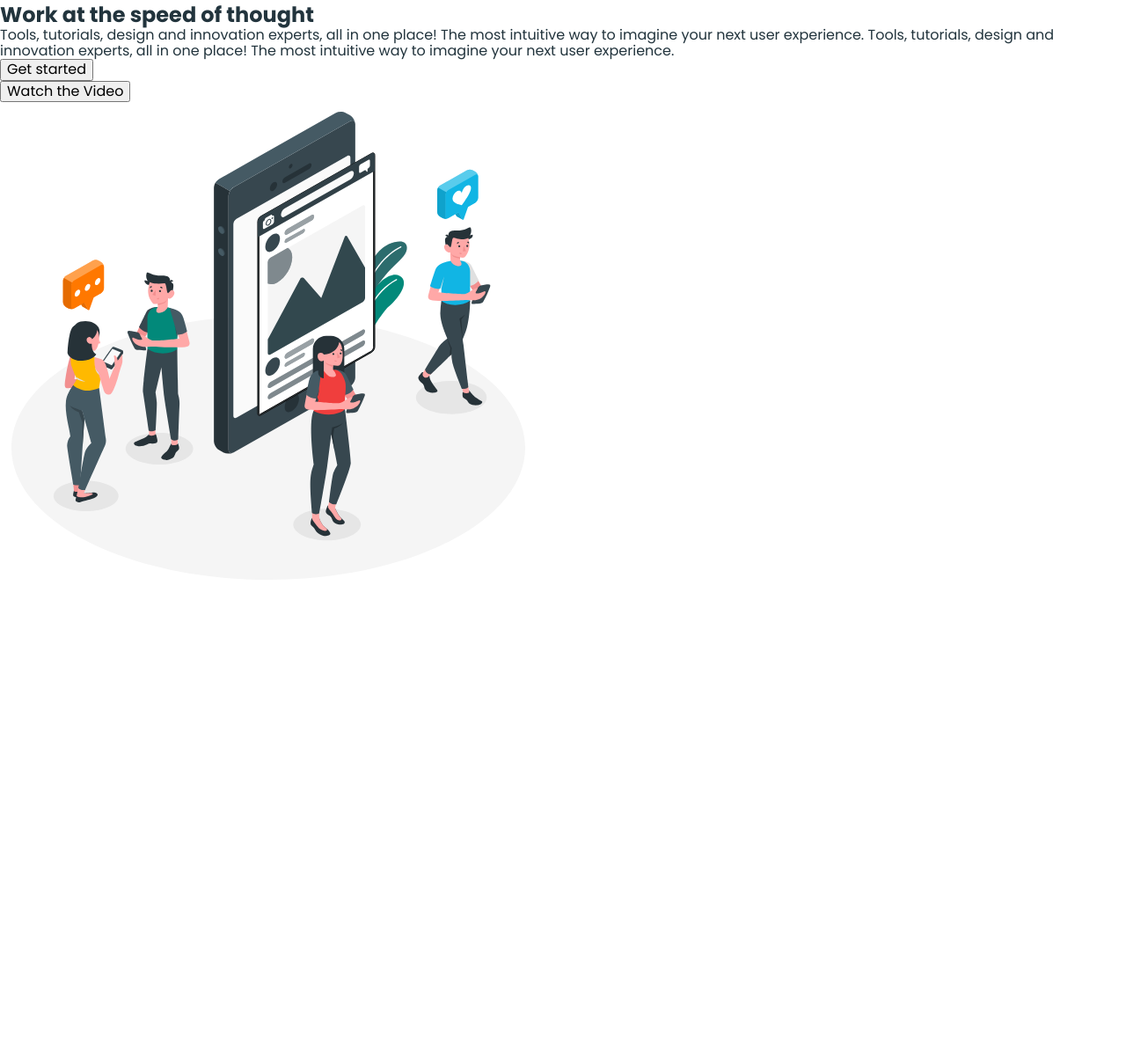
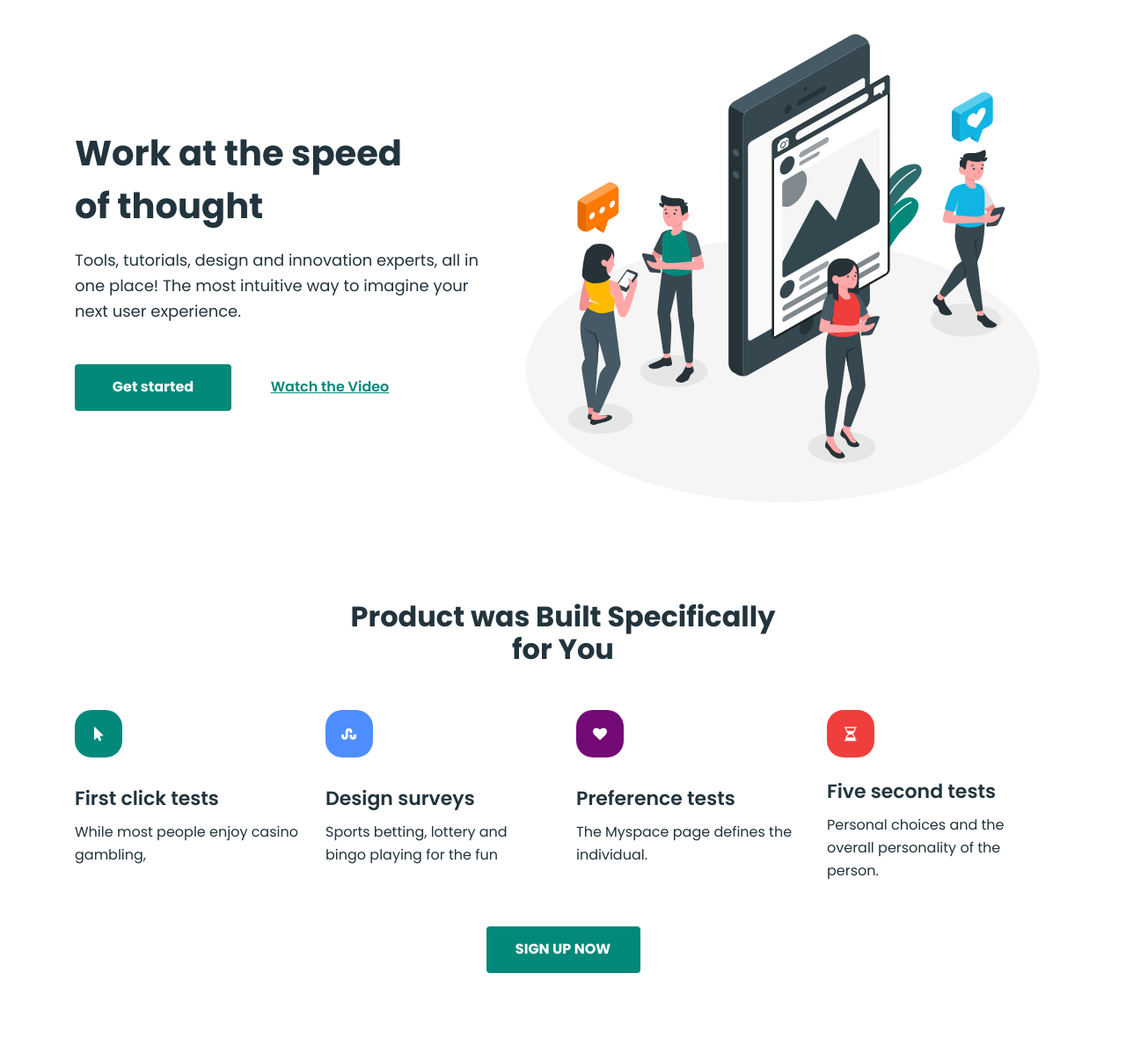
Before and after one commit to DashaLyman/123-blended-1-2, a plain HTML site: page index.html in a window 1280 px wide. Shown: the part 77-1283 px from the top of the page at 88% size. Before the commit the page ends 800 px from the top, so only its background shows below. Drawn offline with nearby package versions, Linux system fonts and the light colour scheme.

Commit message:
add section

```diff
--- a/css/styles.css
+++ b/css/styles.css
@@ -110,3 +110,97 @@ body {
   color: #fff;
   border: none;
 }
+
+
+/* HERO  */
+.hero {
+  padding-top: 25px;
+  padding-bottom: 100px;
+}
+.hero-container {
+  display: flex;
+  align-items: center;
+  justify-content: space-between;
+}
+.hero-title {
+  max-width: 377px;
+  margin-bottom: 18px;
+  font-size: 40px;
+  line-height: 1.5;
+}
+.hero-text {
+  margin-bottom: 45px;
+  max-width: 465px;
+  font-size: 18px;
+  line-height: 1.6;
+}
+.hero-list {
+  display: flex;
+  gap: 30px;
+}
+.hero-list-item {
+}
+.hero-start-btn {
+  border-radius: 4px;
+  min-width: 178px;
+  height: 53px;
+  font-weight: 700;
+  color: #fff;
+  background-color: #02897a;
+  border: none;
+}
+.hero-video-btn {
+  min-width: 164px;
+  height: 53px;
+  font-weight: 600;
+  text-decoration: underline;
+  text-decoration-skip-ink: none;
+  color: #02897a;
+  border: none;
+  background-color: transparent;
+}
+
+/* FEATURES  */
+
+.features {
+  padding-bottom: 100px;
+}
+.features-title {
+  max-width: 535px;
+  margin-right: auto;
+  margin-bottom: 50px;
+  margin-left: auto;
+  font-size: 32px;
+  text-align: center;
+}
+.features-list {
+  display: flex;
+  gap: 30px;
+  margin-bottom: 50px;
+}
+.features-item {
+  width: calc((100% - 90px) / 4);
+}
+.features-item-title {
+  margin-top: 26px;
+  margin-bottom: 13px;
+  font-weight: 600;
+  font-size: 22px;
+}
+
+.features-item-text {
+  line-height: 1.62;
+}
+
+.features-btn {
+  border-radius: 4px;
+  min-width: 175px;
+  height: 53px;
+  display: block;
+  margin: 0 auto;
+  font-weight: 700;
+  color: #fff;
+  background-color: #02897a;
+  border: none;
+  text-transform: uppercase;
+}
--- a/index.html
+++ b/index.html
@@ -56,27 +56,74 @@
     </header>
 
     <main>
-      <!-- section hero -->
-
-      <section>
-        <h1>Work at the speed of thought</h1>
-        <p>
-          Tools, tutorials, design and innovation experts, all in one place! The
-          most intuitive way to imagine your next user experience. Tools,
-          tutorials, design and innovation experts, all in one place! The most
-          intuitive way to imagine your next user experience.
+        <!-- HERO SECTION  -->
+      <section class="hero">
+        <div class="container hero-container">
+          <div>
+            <h1 class="hero-title">Work at the speed of thought</h1>
+            <p class="hero-text">
+              Tools, tutorials, design and innovation experts, all in one place!
+              The most intuitive way to imagine your next user experience.
             </p>
-        <ul>
-          <li><button type="button">Get started</button></li>
-          <li><button type="button">Watch the Video</button></li>
+            <ul class="hero-list">
+              <li class="hero-list-item">
+                <button class="hero-start-btn" type="button">
+                  Get started
+                </button>
+              </li>
+              <li class="hero-list-item">
+                <button class="hero-video-btn" type="button">
+                  Watch the Video
+                </button>
+              </li>
             </ul>
+          </div>
           <img
             src="./images/hero-img.svg"
-          alt="hero image"
+            alt="hero-img"
             width="610"
             height="555"
           />
+        </div>
       </section>
+      <!-- FEATURES SECTION  -->
+      <section class="features">
+        <div class="container">
+          <h2 class="features-title">Product was Built Specifically for You</h2>
+          <ul class="features-list">
+            <li class="features-item">
+              <img src="./images/icon-1.svg" alt="icon-1" />
+              <h3 class="features-item-title">First click tests</h3>
+              <p class="features-item-text">
+                While most people enjoy casino gambling,
+              </p>
+            </li>
+            <li class="features-item">
+              <img src="./images/icon-2.svg" alt="icon-2" />
+              <h3 class="features-item-title">Design surveys</h3>
+              <p class="features-item-text">
+                Sports betting, lottery and bingo playing for the fun
+              </p>
+            </li>
+            <li class="features-item">
+              <img src="./images/icon-3.svg" alt="icon-3" />
+              <h3 class="features-item-title">Preference tests</h3>
+              <p class="features-item-text">
+                The Myspace page defines the individual.
+              </p>
+            </li>
+            <li class="features-item">
+              <img src="./images/icon-4.svg" alt="icon-4" />
+              <h3 class="features-item-title">Five second tests</h3>
+              <p class="features-item-text">
+                Personal choices and the overall personality of the person.
+              </p>
+            </li>
+          </ul>
+          <button class="features-btn" type="button">sign up now</button>
+        </div>
+      </section>
+
     </main>
   </body>
 </html>
```
Also changed, not shown: images/icon-1.svg (added), images/icon-2.svg (added), images/icon-3.svg (added), images/icon-4.svg (added), 1 other file. Lines whose indentation alone changed are shown as unchanged.
